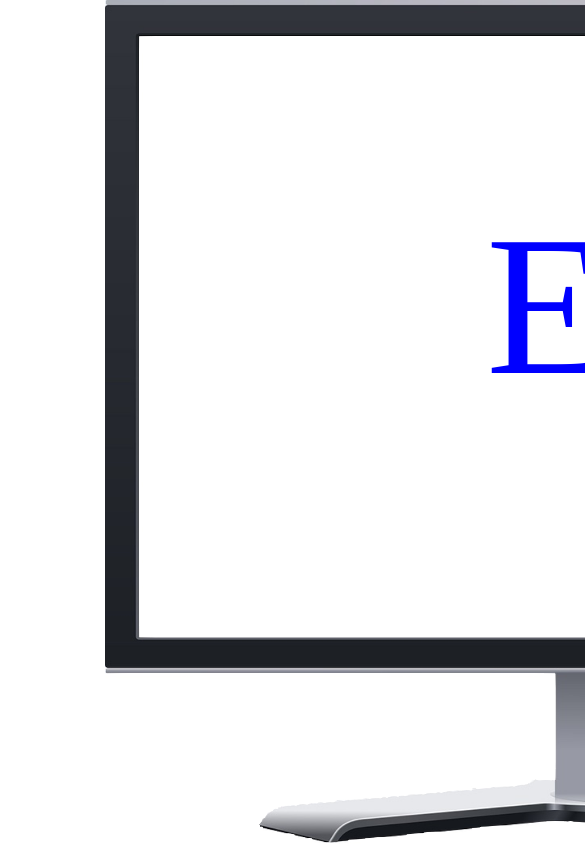
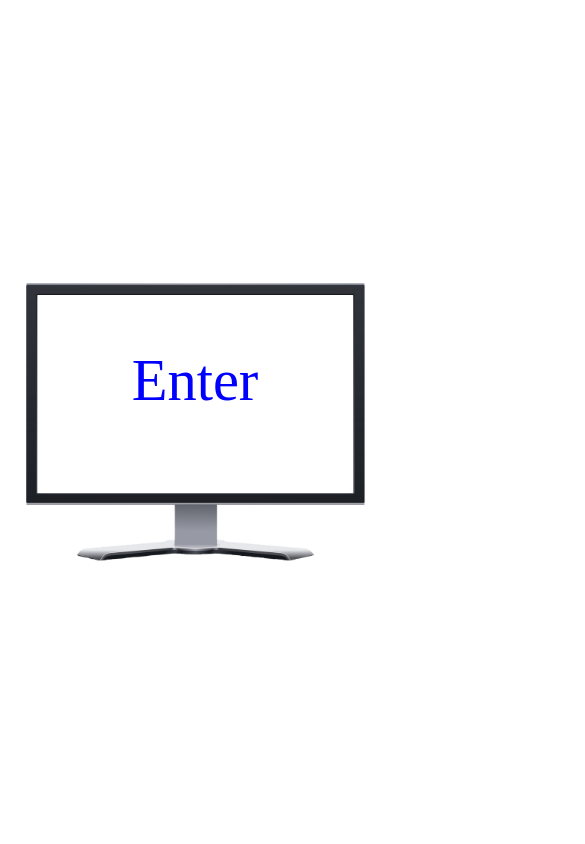
Before and after one commit to A-Massart/amassart.github.io, a website: page SimpleNetArtDiagram/index.html in a window 390 px wide. Shown: the top 844 px of the page, 585 px wide, since content can reach past the window. Drawn offline with Linux system fonts and the light colour scheme; a web font is replaced by a local one.

Commit message:
Update main.css
responsive updates

```diff
--- a/SimpleNetArtDiagram/main.css
+++ b/SimpleNetArtDiagram/main.css
@@ -9,54 +9,63 @@
 /****************************/
 
 :root {
-    --heightButton: 150px;
-    --widthButton: 300px;
+    --heightButton: 10vh;
+    --widthButton: 30vw;
 }
 
-
-/****************************/
-
-*{
-    font-family: "Tiny5";
+* {
+    font-family: "Tiny5", serif;
+    margin: 0;
+    padding: 0;
+    box-sizing: border-box;
 }
 
-.computerScreen img {
-    position: absolute;
-    top: 0;
-    left: 14vw;
+body {
+    display: flex;
+    flex-direction: column;
+    align-items: center;
+    justify-content: center;
     height: 100vh;
-    display: block;
-    margin-left: auto;
-    margin-right: auto;
-    z-index: 0;
-    transition: opacity 1s ease;
-}
-
-.computerScreen.end {
-    visibility: hidden;
-    opacity: 0;
-    transition: opacity 1s ease-in;
+    overflow: hidden;
+    position: relative;
 }
 
 button {
     position: absolute;
-    top: 190px;
-    left: 480px;
-    width: var(--widthButton);
-    height: var(--heightButton);
-
-    font-size: 200px;
+    top: calc(50% - var(--heightButton));
+    left: 50%;
+    transform: translate(-50%, -50%);
+    /* width: var(--widthButton);
+    height: var(--heightButton); */
+    font-size: 15vw;
     color: blue;
     background-color: transparent;
     border: none;
-
-    z-index: 1000;
-
     transition: transform 0.25s, opacity 1s;
+    z-index: 2;
 }
 
 button:hover {
-    transform: scale(1.25);
+    transform: scale(1.25) translate(-130px, -50px);
+}
+
+.computerScreen img {
+    width: 80vw;
+    max-height: 80vh;
+    display: block;
+    margin: auto;
+    transition: opacity 1s ease;
+    position: absolute;
+    top: 50%;
+    left: 50%;
+    transform: translate(-50%, -50%);
+    z-index: 1;
+}
+
+.computerScreen.end {
+    display: none;
+    opacity: 0;
+    transition: opacity 1s ease-in;
 }
 
 .storm video {
@@ -67,11 +76,11 @@ button:hover {
     width: 100vw;
     height: 100vh;
     object-fit: cover;
-    opacity: 0; /* Cachée au début */
-    transition: opacity 1s ease-in; /* Apparition fluide */
+    opacity: 0;
+    transition: opacity 1s ease-in;
+    z-index: 0;
 }
 
-/* Hide button when clicked */
 .hideButton {
     pointer-events: none;
     animation: zoomInButton 2s forwards;
@@ -83,12 +92,11 @@ button:hover {
         opacity: 1;
     }
     100% {
-        transform: scale(50) translateY(-250px);
+        transform: scale(50);
         opacity: 0;
     }
 }
 
-/* Animation for the screen transition */
 .transitionIn {
     animation: zoomInScreenStart 2s forwards;
 }
@@ -99,18 +107,11 @@ button:hover {
         opacity: 1;
     }
     100% {
-        transform: scale(5) translateY(-250px);
+        transform: scale(5) translateY(-100px);
         opacity: 0;
     }
 }
 
-.computerScreen.start {
-    opacity: 1;
-    visibility: visible;
-    transition: opacity 1s ease-in;
-}
-
-/* Animation pour zoomer l'écran après la vidéo */
 .transitionInEnd {
     animation: zoomInScreenEnd 2s forwards;
 }
@@ -121,7 +122,25 @@ button:hover {
         opacity: 0;
     }
     100% {
-        transform: scale(0.9999);
+        transform: scale(1);
         opacity: 1;
     }
 }
+
+/* Looping logic */
+.reset {
+    opacity: 1 !important;
+    display: block !important;
+}
+
+@media (max-width: 768px) {
+    button {
+        font-size: 15vw;
+        width: 50vw;
+
+        top: calc(50vh - (var(--heightButton) /2));
+    }
+    .computerScreen img {
+        width: 95vw;
+    }
+}
```
